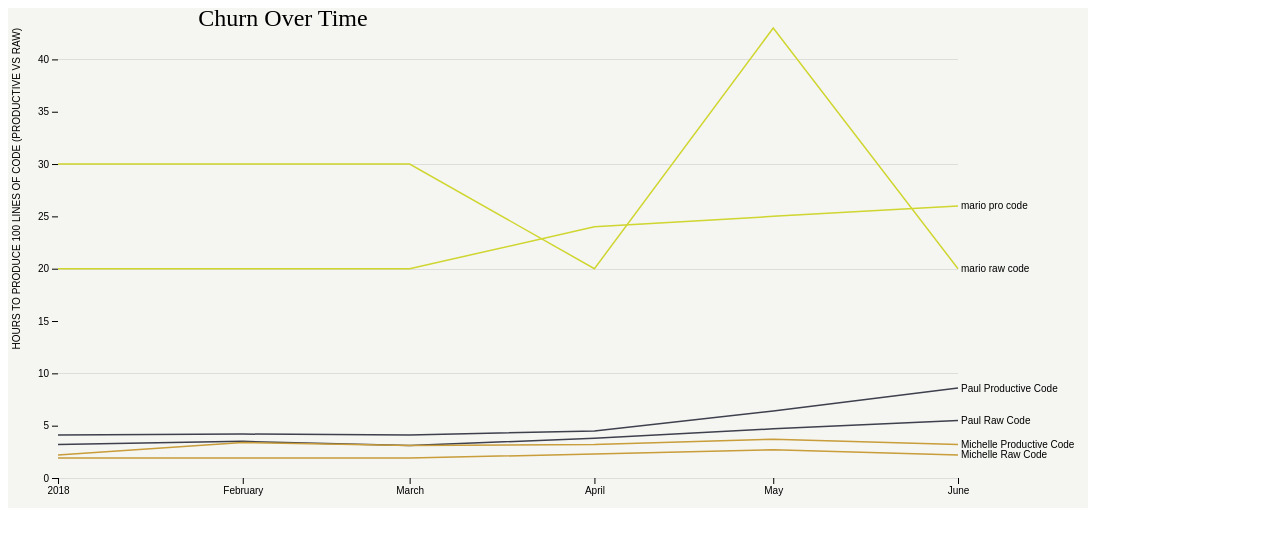
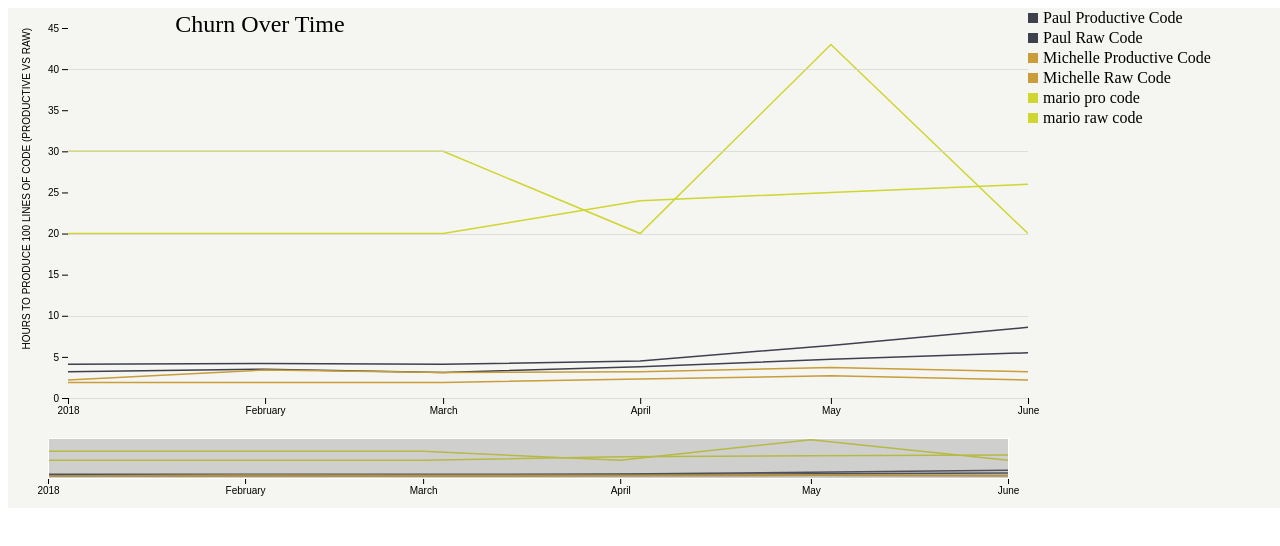
Before and after one commit to sengleung/software-analytics, a plain HTML site: page Mario/project.html in a window 1280 px wide. Drawn offline with nearby package versions, Linux system fonts and the light colour scheme.

Commit message:
Brush bar, legend, zoom

```diff
--- a/Mario/project.html
+++ b/Mario/project.html
@@ -37,14 +37,18 @@
 </head>
 
 <body>
-<svg width="1080" height="500"></svg>
+  <svg width="1280" height="500"></svg>
   <script type="text/javascript" src="d3.min.js"></script>
   <script>
 
+
     var svg = d3.select("svg"),
-margin = {top: 20, right: 80, bottom: 30, left: 50},
-width = svg.attr("width") - margin.left - margin.right - 50,
-height = svg.attr("height") - margin.top - margin.bottom;
+    margin = {top: 20, right: 260, bottom: 110, left: 60},
+    margin2 = {top: 430, right: 120, bottom: 30, left: 40},
+    width = +svg.attr("width") - margin.left - margin.right,
+    height = +svg.attr("height") - margin.top - margin.bottom,
+    height2 = +svg.attr("height") - margin2.top - margin2.bottom;
+
 
     svg.append("rect")
     .attr("width", "100%")
@@ -54,16 +58,46 @@ svg.append("rect")
     var parseTime = d3.timeParse("%Y%m");
 
     var x = d3.scaleTime().range([0, width]),
+    x2 = d3.scaleTime().range([0, width]),
     y = d3.scaleLinear().range([height, 0]),
+    y2 = d3.scaleLinear().range([height2, 0]),
     z = d3.scaleOrdinal(d3.schemeCategory10);
 
+    var xAxis = d3.axisBottom(x),
+    xAxis2 = d3.axisBottom(x2),
+    yAxis = d3.axisLeft(y);
+
+    var brush = d3.brushX()
+    .extent([[0, 0], [width, height2]])
+    .on("brush end", brushed);
+
+
     var line = d3.line()
-.x(function(d) { return x(d.date); })
-.y(function(d) { return y(d.time); });
+    .x(function (d) { return x(new Date(d.date)); })
+    .y(function (d) { return y(d.hours); });
 
-// var div = d3.select("body").append("div")
-// .attr("class", "tooltip")
-// .style("opacity", 0);
+    var line2 = d3.line()
+    .x(function (d) { return x2(new Date(d.date)); })
+    .y(function (d) { return y2(d.hours); })
+
+    var clip = svg.append("defs").append("svg:clipPath")
+    .attr("id", "clip")
+    .append("svg:rect")
+    .attr("width", width)
+    .attr("height", height)
+    .attr("x", 0)
+    .attr("y", 0);
+
+
+    var focus = svg.append("g")
+    .attr("class", "focus")
+    .attr("transform", "translate(" + margin.left + "," + margin.top + ")");
+
+    var context = svg.append("g")
+    .attr("class", "context")
+    .attr("transform", "translate(" + margin2.left + "," + margin2.top + ")");
+
+
 
     function getRandomColor() {
       var letters = '0123456789ABCDEF';
@@ -75,8 +109,6 @@ function getRandomColor() {
     }
 
 
-var g = svg.append("g").attr("transform", "translate(" + margin.left + "," + margin.top + ")");
- // var colors = ['red', 'red', 'blue', 'blue', 'yellow', 'yellow'];
 
     var colors = [];
     for(var i = 0; i < 50; i++)
@@ -96,47 +128,76 @@ function make_y_gridlines() {
 }
 
 
-d3.csv("data.csv", type, function(error, data) {
+d3.csv("data.csv", function(error, data) {
   if (error) throw error;
 
-  var employees = data.columns.slice(1).map(function(id) {
+  z.domain(d3.keys(data[0]).filter(function(key) { return key !== "date"; }));
+
+  data.forEach(function(d) {
+    d.date = parseTime(d.date);
+  });
+
+  var employees = z.domain().map(function(id) {
     return {
       id: id,
       values: data.map(function(d) {
-        return {date: d.date, time: d[id]};
+        return {date: d.date, hours: +d[id]};
       })
     };
   });
 
 
-  var o = 0;
+  var o1 = 0;
+  var o2 = 0;
+  var o3 = 0;
 
   x.domain(d3.extent(data, function(d) { return d.date; }));
 
   y.domain([
     0,
-    d3.max(employees, function(c) { return d3.max(c.values, function(d) { return d.time; }); })
+    d3.max(employees, function(c) { return (d3.max(c.values, function(d) { return d.hours; }))+2; })
     ]);
+  x2.domain(x.domain());
+  y2.domain(y.domain());
   z.domain(employees.map(function(c) { return c.id; }));
 
 
-  // add the Y gridlines
-  g.append("g")
+
+
+  var focuslineGroups = focus.selectAll("g")
+  .data(employees)
+  .enter().append("g");
+
+  var focuslines = focuslineGroups.append("path")
+  .attr("class","line")
+  .attr("d", function(d) { return line(d.values); })
+  .style("stroke", function(d) {return colors[o1++]})
+  .attr("clip-path", "url(#clip)");
+
+  focuslineGroups.append("text")
+  .datum(function(d) { return {id: d.id, value: d.values[d.values.length - 1]}; })
+  .attr("transform", function(d) { return "translate(" + x(d.value.date) + "," + y(d.value.hours) + ")"; })
+  .attr("x", (width - (width/4)))
+  .attr("dy", "20")
+  .style("font", "10px sans-serif")
+  .text(function(d) { return d.id; })
+
+
+  focus.append("g")
   .attr("class", "grid")
   .call(make_y_gridlines()
     .tickSize(-width)
     .tickFormat("")
     )
 
-
-  g.append("g")
+  focus.append("g")
   .attr("class", "axis axis--x")
   .attr("transform", "translate(0," + height + ")")
-  .call(d3.axisBottom(x));
+  .call(xAxis);
 
-  g.append("g")
+  focus.append("g")
   .attr("class", "axis axis--y")
-  .call(d3.axisLeft(y))
+  .call(yAxis)
   .append("text")
   .attr("transform", "rotate(-90)")
   .attr("y", -45)
@@ -144,43 +205,69 @@ d3.csv("data.csv", type, function(error, data) {
   .attr("fill", "#000")
   .text("HOURS TO PRODUCE 100 LINES OF CODE (PRODUCTIVE VS RAW)");
 
-  g.append("text")
-  .attr("x", (width / 4))
-  .attr("y", 0 - (margin.top / 8))
+  focus.append("text")
+  .attr("x", (width / 5))
+  .attr("y", 0 - (margin.top / 16)+5)
   .attr("text-anchor", "middle")
   .style("font-size", "24px")
   .text("Churn Over Time");
 
-  var employee = g.selectAll(".employee")
+  var contextlineGroups = context.selectAll("g")
   .data(employees)
-  .enter().append("g")
-  .attr("class", "employee");
+  .enter().append("g");
+
+  var contextLines = contextlineGroups.append("path")
+  .attr("class", "line")
+  .attr("d", function(d) { return line2(d.values); })
+  .style("stroke", function(d) {return colors[o2++]})
+  .attr("clip-path", "url(#clip)");
 
 
-  employee.append("path")
-  .attr("class", "line")
-  .attr("d", function(d) { return line(d.values); })
-  .style("stroke", function(d) { return colors[o++] });
+  context.append("g")
+  .attr("class", "axis axis--x")
+  .attr("transform", "translate(0," + height2 + ")")
+  .call(xAxis2);
 
-  employee.append("text")
-  .datum(function(d) { return {id: d.id, value: d.values[d.values.length - 1]}; })
-  .attr("transform", function(d) { return "translate(" + x(d.value.date) + "," + y(d.value.time) + ")"; })
-  .attr("x", 3)
-  .attr("dy", "0.35em")
-  .style("font", "10px sans-serif")
-  .text(function(d) { return d.id; })
+  context.append("g")
+  .attr("class", "brush")
+  .call(brush)
+  .call(brush.move, x.range());
+
+      var legend = svg.selectAll('.g')
+        .data(employees)
+        .enter()
+      .append('g')
+        .attr('class', 'legend');
+
+    legend.append('rect')
+        .attr('x', 1020)
+        .attr('y', function(d, i){ return (i *  20)+5})
+        .attr('width', 10)
+        .attr('height', 10)
+        .style('fill', function(d) {
+          return colors[o3++];
+        });
+
+    legend.append('text')
+        .attr('x', 1035)
+        .attr('y', function(d, i){ return (i *  20) + 15;})
+        .text(function(d){ return d.id; });
+
 
 
 });
 
 
 
+function brushed() {
+  var s = d3.event.selection;
+  x.domain(s.map(x2.invert, x2));
+  focus.selectAll("path.line").attr("d",  function(d) {return line(d.values)});
+  focus.select(".axis--x").call(xAxis);
+  focus.select(".axis--y").call(yAxis);
+}
 
-function type(d, _, columns) {
-  d.date = parseTime(d.date);
-  for (var i = 1, n = columns.length, c; i < n; ++i) d[c = columns[i]] = +d[c];
-    return d;
-}
+
 
 
 
```
Lines whose indentation alone changed are shown as unchanged.
